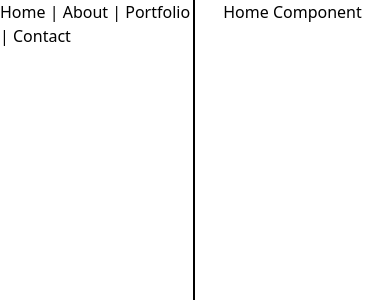
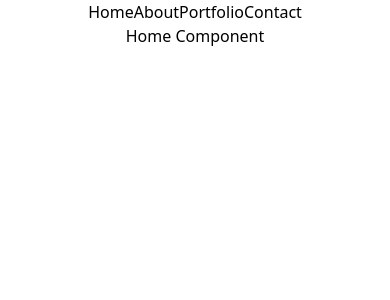
Before and after one commit to akuma-phawx/web-portfolio, a Vue app: page / in a window 390 px wide. Shown: the top 300 px of the page. Built offline with nearby package versions, Linux system fonts and the light colour scheme.

Commit message:
Make nav go on top on side on medium screen sizes and above - make router links vertical while on small screen sizes

```diff
--- a/src/App.vue
+++ b/src/App.vue
@@ -1,5 +1,5 @@
 <template>
-  <div class="container flex">
+  <div class="container md:flex">
     <Nav />
     <router-view />
   </div>
--- a/src/components/nav_components/Nav.vue
+++ b/src/components/nav_components/Nav.vue
@@ -1,13 +1,13 @@
 <template>
-  <div class="container flex">
-    <div id="nav">
-      <router-link to="/">Home</router-link>
-      <span> | </span>
-      <router-link to="/about">About</router-link>
-      <span> | </span>
-      <router-link to="/portfolio">Portfolio</router-link>
-      <span> | </span>
-      <router-link to="/contact">Contact</router-link>
+  <div class="container">
+    <div id="nav" class="flex justify-center md:flex-col">
+      <router-link to="/" class="text-center">Home</router-link>
+
+      <router-link to="/about" class="text-center">About</router-link>
+
+      <router-link to="/portfolio" class="text-center">Portfolio</router-link>
+
+      <router-link to="/contact" class="text-center">Contact</router-link>
     </div>
   </div>
 </template>
@@ -17,11 +17,8 @@ export default {};
 </script>
 
 <style scoped>
-#nav {
+/* #nav {
   height: 100vh;
-  border-right: 2px solid black;
-}
-h1 {
-  text-align: center;
-}
+  border-right: 1px solid black;
+} */
 </style>
```
